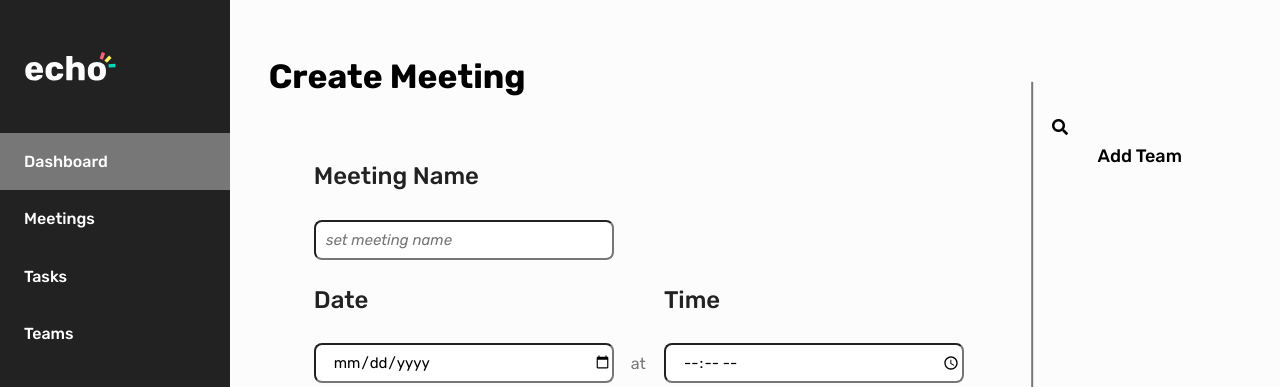
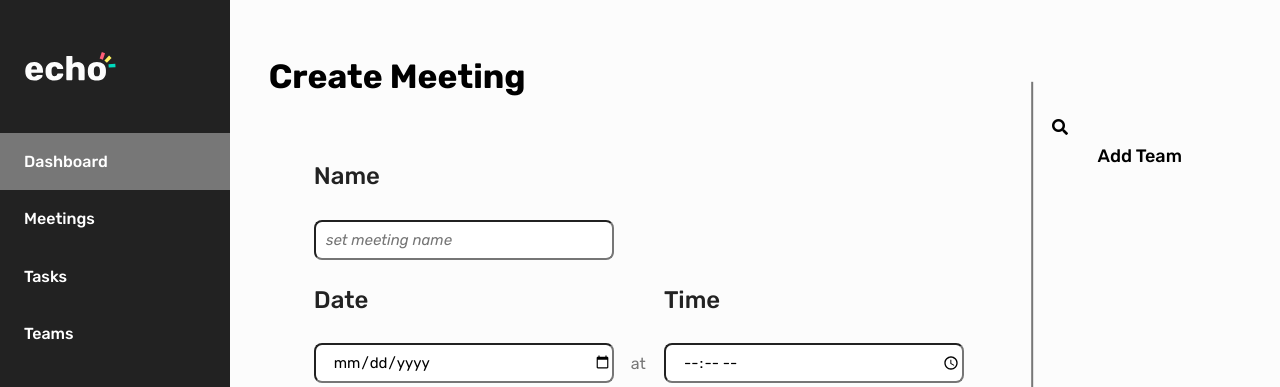
Before and after one commit to james-tyner/echo-meetings, a PHP site: page /createmeeting.php in a window 1280 px wide. Shown: the top 387 px of the page. Run offline with PHP 8.4, Linux system fonts and the light colour scheme.

Commit message:
createmeeting

```diff
--- a/addteam.php
+++ b/addteam.php
@@ -103,7 +103,9 @@ $username = "James"; // this will appear in the bottom of the sidebar. Eventuall
   i{
     margin-left: 350%;
 
+
   }
+
 
   #side-line{
     position: absolute;
--- a/createmeeting.php
+++ b/createmeeting.php
@@ -175,7 +175,7 @@ i{
 
  		<section>
       <div id="name">
-      <h2>Meeting Name</h2>
+      <h2>Name</h2>
       <input type="text" name="name" placeholder="set meeting name" ></input>
     </div>
     <div id="date">
```
